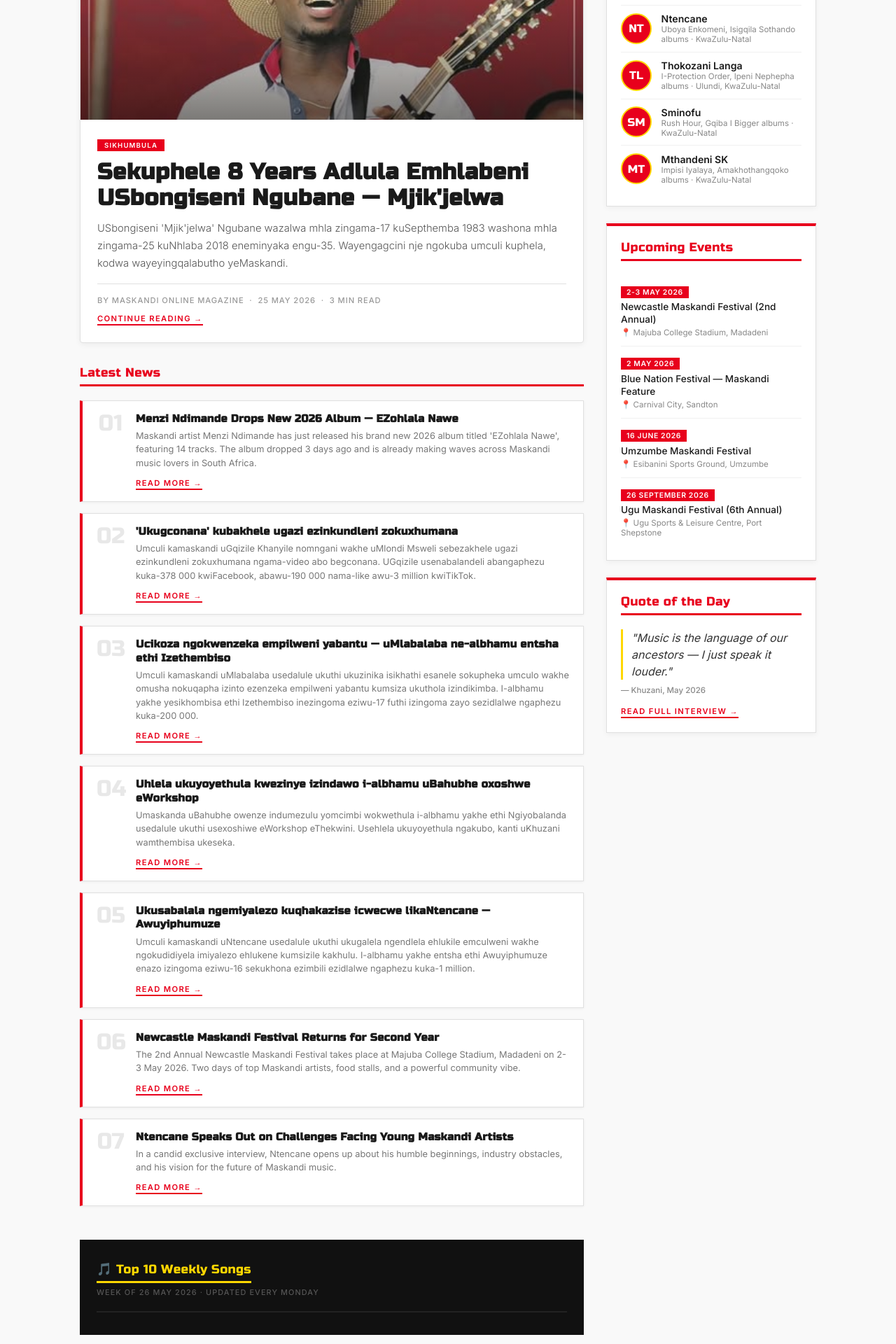
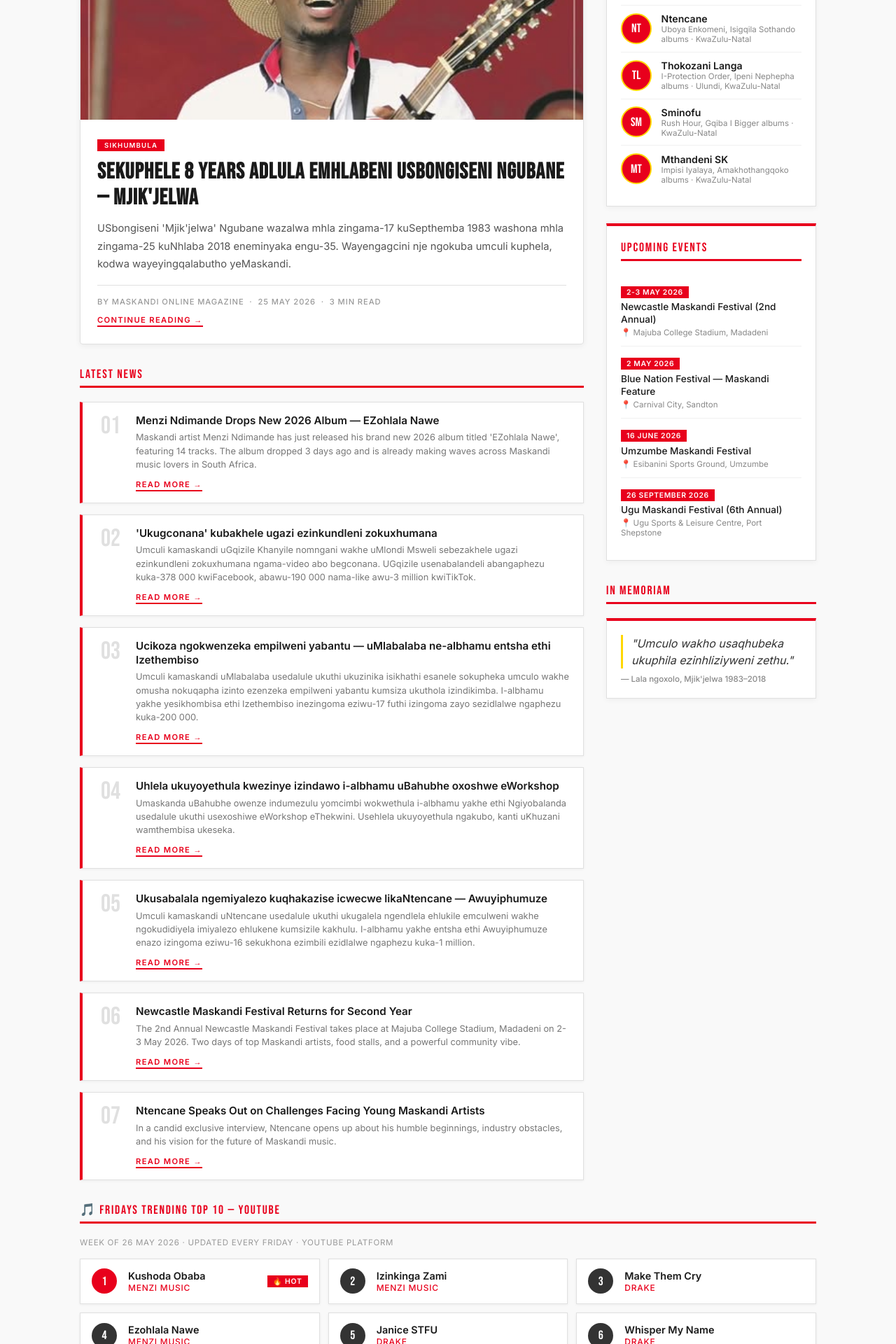
Before and after one commit to ayandamkhwanazi27-lang/maskandi-online, a Flask app: page / in a window 1280 px wide. Shown: the part 520-2440 px from the top of the page at 70% size. Run offline with Flask 3, Linux system fonts and the light colour scheme.

Commit message:
Update index.html

```diff
--- a/templates/index.html
+++ b/templates/index.html
@@ -1,72 +1,76 @@
 {% extends "base.html" %}
 
 {% block extra_styles %}
-<link href="https://fonts.googleapis.com/css2?family=Russo+One&family=Inter:wght@300;400;500;600&display=swap" rel="stylesheet">
 <style>
-  .hero-body h2, .news-item h3, .section-label {
-    font-family: 'Russo One', sans-serif !important;
-    letter-spacing: 0.02em;
-  }
-
   .main-grid {
     display: grid;
     grid-template-columns: 1fr 300px;
     gap: 2rem;
   }
 
+  /* Hero */
   .hero-card { margin-bottom: 2rem; }
 
   .hero-img {
-    width: 100%; height: 320px;
-    background: linear-gradient(135deg, #8B0010 0%, #B0001A 40%, #E8001C 100%);
-    display: flex; align-items: center; justify-content: center;
-    position: relative; overflow: hidden;
+    width: 100%;
+    height: 320px;
+    background: linear-gradient(135deg, #B0001A 0%, #E8001C 50%, #B0001A 100%);
+    display: flex;
+    align-items: center;
+    justify-content: center;
+    font-size: 5rem;
+    overflow: hidden;
+    position: relative;
   }
 
-  .hero-img img.article-photo {
-    width: 100%; height: 100%;
-    object-fit: cover; object-position: center top; display: block;
-  }
-
-  .hero-img img.fallback-logo {
-    width: 260px; max-width: 70%;
-    object-fit: contain; mix-blend-mode: multiply;
-    filter: drop-shadow(0 4px 16px rgba(0,0,0,0.3));
-  }
-
-  .hero-img::after {
-    content: ''; position: absolute;
-    bottom: 0; left: 0; right: 0; height: 60%;
-    background: linear-gradient(to top, rgba(0,0,0,0.5), transparent);
-    pointer-events: none;
+  .hero-img img {
+    width: 100%;
+    height: 100%;
+    object-fit: cover;
+    object-position: top center;
+    display: block;
   }
 
   .hero-body { padding: 1.5rem; }
 
   .hero-body h2 {
-    font-size: 2rem; line-height: 1.15;
-    margin-bottom: 0.75rem; color: #1A1A1A;
+    font-family: 'Bebas Neue', sans-serif;
+    font-size: 2rem;
+    letter-spacing: 0.03em;
+    line-height: 1.15;
+    margin-bottom: 0.75rem;
+    color: #1A1A1A;
   }
 
   .hero-body p {
-    font-size: 0.92rem; color: #555;
-    line-height: 1.7; font-weight: 300;
+    font-size: 0.92rem;
+    color: #555;
+    line-height: 1.75;
+    font-weight: 400;
   }
 
   .byline {
-    font-size: 0.7rem; color: #999;
-    letter-spacing: 0.08em; text-transform: uppercase;
-    margin-top: 1rem; padding-top: 1rem;
-    border-top: 1px solid #E0E0E0; font-weight: 500;
+    font-size: 0.7rem;
+    color: #999;
+    letter-spacing: 0.08em;
+    text-transform: uppercase;
+    margin-top: 1rem;
+    padding-top: 1rem;
+    border-top: 1px solid #E0E0E0;
+    font-weight: 500;
   }
 
+  /* News stack */
   .news-stack { display: flex; flex-direction: column; gap: 1rem; }
 
   .news-item {
-    background: white; border: 1px solid #E0E0E0;
+    background: white;
+    border: 1px solid #E0E0E0;
     border-left: 4px solid var(--red);
     padding: 1rem 1.25rem;
-    display: flex; gap: 1rem; align-items: flex-start;
+    display: flex;
+    gap: 1rem;
+    align-items: flex-start;
     transition: border-color 0.2s, box-shadow 0.2s;
     box-shadow: 0 1px 4px rgba(0,0,0,0.05);
   }
@@ -74,36 +78,48 @@
   .news-item:hover { border-left-color: var(--yellow); box-shadow: 0 3px 12px rgba(0,0,0,0.1); }
 
   .news-num {
-    font-family: 'Russo One', sans-serif;
-    font-size: 2rem; color: #E8E8E8;
-    line-height: 1; flex-shrink: 0; width: 2.5rem; text-align: center;
+    font-family: 'Bebas Neue', sans-serif;
+    font-size: 2.2rem;
+    color: #E0E0E0;
+    line-height: 1;
+    flex-shrink: 0;
+    width: 2.5rem;
+    text-align: center;
   }
 
-  .news-item h3 { font-size: 0.95rem; line-height: 1.3; margin-bottom: 0.3rem; color: #1A1A1A; }
+  .news-item h3 { font-size: 0.95rem; font-weight: 600; line-height: 1.3; margin-bottom: 0.3rem; color: #1A1A1A; }
   .news-item p { font-size: 0.8rem; color: #777; line-height: 1.5; }
 
+  /* Sidebar */
   .sidebar-widget {
-    background: white; border: 1px solid #E0E0E0;
+    background: white;
+    border: 1px solid #E0E0E0;
     border-top: 4px solid var(--red);
-    padding: 1.25rem; margin-bottom: 1.5rem;
+    padding: 1.25rem;
+    margin-bottom: 1.5rem;
     box-shadow: 0 2px 8px rgba(0,0,0,0.05);
   }
 
   .artist-card {
-    display: flex; align-items: center; gap: 0.85rem;
-    padding: 0.65rem 0; border-bottom: 1px solid #F0F0F0;
-    text-decoration: none; color: inherit; transition: background 0.15s;
+    display: flex;
+    align-items: center;
+    gap: 0.85rem;
+    padding: 0.65rem 0;
+    border-bottom: 1px solid #F0F0F0;
+    text-decoration: none;
+    color: inherit;
   }
-
   .artist-card:last-child { border-bottom: none; }
-  .artist-card:hover { background: #FFF8F8; margin: 0 -1.25rem; padding-left: 1.25rem; padding-right: 1.25rem; }
+  .artist-card:hover .artist-name { color: var(--red); }
 
   .artist-avatar {
-    width: 44px; height: 44px; border-radius: 50%;
+    width: 44px; height: 44px;
+    border-radius: 50%;
     background: var(--red);
     display: flex; align-items: center; justify-content: center;
-    font-family: 'Russo One', sans-serif;
-    font-size: 1rem; color: white; flex-shrink: 0;
+    font-family: 'Bebas Neue', sans-serif;
+    font-size: 1.1rem; color: white;
+    flex-shrink: 0;
     border: 2px solid var(--yellow);
   }
 
@@ -114,139 +130,74 @@
   .event-item:last-child { border-bottom: none; }
 
   .event-date {
-    display: inline-block; background: var(--red); color: white;
-    font-size: 0.65rem; font-weight: 700; letter-spacing: 0.06em;
-    padding: 2px 8px; margin-bottom: 0.3rem; text-transform: uppercase;
+    display: inline-block;
+    background: var(--red);
+    color: white;
+    font-size: 0.65rem;
+    font-weight: 700;
+    letter-spacing: 0.06em;
+    padding: 2px 8px;
+    margin-bottom: 0.3rem;
+    text-transform: uppercase;
   }
 
   .event-title { font-size: 0.85rem; font-weight: 500; line-height: 1.3; }
   .event-loc { font-size: 0.72rem; color: #888; margin-top: 0.15rem; }
 
   .pull-quote {
-    font-size: 1rem; line-height: 1.5; margin-bottom: 0.5rem;
-    font-style: italic; color: #333;
-    border-left: 3px solid var(--yellow); padding-left: 0.75rem;
+    font-size: 1rem;
+    line-height: 1.5;
+    margin-bottom: 0.5rem;
+    font-style: italic;
+    color: #333;
+    border-left: 3px solid var(--yellow);
+    padding-left: 0.75rem;
   }
 
   .pull-attr { font-size: 0.72rem; color: #888; font-weight: 500; }
 
-  /* ── TOP 10 SONGS ──────────────────────────────── */
-  .top10-section {
-    background: #111;
-    padding: 2rem 1.5rem;
-    margin-top: 3rem;
+  @media (max-width: 700px) {
+    .main-grid { grid-template-columns: 1fr; }
   }
 
-  .top10-header {
-    display: flex;
-    align-items: baseline;
-    justify-content: space-between;
-    margin-bottom: 0.4rem;
-  }
-
-  .top10-header .section-label {
-    color: var(--yellow);
-    border-color: var(--yellow);
-    margin-bottom: 0;
-  }
-
-  .top10-week {
-    font-size: 0.68rem;
-    color: #555;
-    letter-spacing: 0.1em;
-    text-transform: uppercase;
-    font-weight: 500;
-    margin-bottom: 1.25rem;
-  }
-
+  /* Top 10 Chart */
   .top10-grid {
     display: grid;
-    grid-template-columns: 1fr 1fr;
-    gap: 0;
-    border: 1px solid #222;
+    grid-template-columns: repeat(auto-fill, minmax(280px, 1fr));
+    gap: 0.75rem;
+    margin-bottom: 2rem;
   }
-
-  .song-row {
+  .chart-item {
+    background: white;
+    border: 1px solid #E0E0E0;
+    padding: 0.85rem 1rem;
     display: flex;
     align-items: center;
     gap: 1rem;
-    padding: 0.9rem 1rem;
-    border-bottom: 1px solid #222;
-    border-right: 1px solid #222;
-    transition: background 0.15s;
+    box-shadow: 0 1px 4px rgba(0,0,0,0.05);
+    transition: box-shadow 0.2s;
   }
-
-  .song-row:nth-child(even) { border-right: none; }
-  .song-row:nth-last-child(-n+2) { border-bottom: none; }
-  .song-row:hover { background: #1a1a1a; }
-
-  .song-rank {
-    font-family: 'Russo One', sans-serif;
-    font-size: 1.5rem;
-    color: #2a2a2a;
-    min-width: 2rem;
-    text-align: center;
-    line-height: 1;
+  .chart-item:hover { box-shadow: 0 4px 12px rgba(0,0,0,0.1); }
+  .chart-num {
+    width: 36px; height: 36px;
+    border-radius: 50%;
+    color: white;
+    font-family: 'Bebas Neue', sans-serif;
+    font-size: 1.1rem;
+    display: flex; align-items: center; justify-content: center;
     flex-shrink: 0;
   }
-
-  .song-row:nth-child(1) .song-rank,
-  .song-row:nth-child(2) .song-rank { color: var(--yellow); font-size: 1.7rem; }
-  .song-row:nth-child(3) .song-rank,
-  .song-row:nth-child(4) .song-rank { color: #888; }
-
-  .song-info { flex: 1; min-width: 0; }
-
-  .song-title {
-    font-size: 0.88rem;
-    font-weight: 600;
-    color: white;
-    white-space: nowrap;
-    overflow: hidden;
-    text-overflow: ellipsis;
-    margin-bottom: 0.1rem;
-  }
-
-  .song-artist {
-    font-size: 0.7rem;
-    color: #666;
-  }
-
-  .song-right {
-    display: flex;
-    flex-direction: column;
-    align-items: center;
-    gap: 2px;
-    flex-shrink: 0;
-  }
-
-  .song-trend {
-    font-size: 1.1rem;
-    line-height: 1;
-  }
-
-  .song-weeks {
-    font-size: 0.58rem;
-    color: #444;
-    text-align: center;
-    letter-spacing: 0.03em;
-    white-space: nowrap;
-  }
-
-  @media (max-width: 700px) {
-    .main-grid { grid-template-columns: 1fr; }
-    .hero-img { height: 220px; }
-    .top10-grid { grid-template-columns: 1fr; }
-    .song-row { border-right: none; }
-    .song-row:nth-last-child(-n+2) { border-bottom: 1px solid #222; }
-    .song-row:last-child { border-bottom: none; }
-  }
+  .chart-title { font-size: 0.9rem; font-weight: 600; color: #1A1A1A; }
+  .chart-artist { font-size: 0.75rem; color: var(--red); font-weight: 500; margin-top: 0.1rem; text-transform: uppercase; letter-spacing: 0.06em; }
+  .chart-badge { margin-left: auto; font-size: 0.65rem; font-weight: 700; background: var(--red); color: white; padding: 2px 8px; text-transform: uppercase; letter-spacing: 0.08em; }
+  .chart-body { flex: 1; }
 </style>
 {% endblock %}
 
 {% block content %}
 <div class="page-wrap">
   <div class="main-grid">
+
     <main>
       <div class="section-label">Featured Story</div>
 
@@ -254,9 +205,9 @@
       <div class="card hero-card">
         <div class="hero-img">
           {% if featured.image %}
-            <img class="article-photo" src="/static/{{ featured.image }}" alt="{{ featured.title }}">
+            <img src="/static/{{ featured.image }}" alt="{{ featured.title }}">
           {% else %}
-            <img class="fallback-logo" src="/static/sublogo.jpg" alt="Maskandi Online Magazine">
+            🎵
           {% endif %}
         </div>
         <div class="hero-body">
@@ -282,34 +233,6 @@
         </div>
         {% endfor %}
       </div>
-
-      <!-- TOP 10 WEEKLY SONGS -->
-      <div class="top10-section">
-        <div class="top10-header">
-          <div class="section-label">🎵 Top 10 Weekly Songs</div>
-        </div>
-        <div class="top10-week">Week of 26 May 2026 · Updated Every Monday</div>
-        <div class="top10-grid">
-          {% for song in top10 %}
-          <div class="song-row">
-            <div class="song-rank">{{ song.rank }}</div>
-            <div class="song-info">
-              <div class="song-title">{{ song.title }}</div>
-              <div class="song-artist">{{ song.artist }}</div>
-            </div>
-            <div class="song-right">
-              <div class="song-trend">
-                {% if song.trend == 'up' %}🔺
-                {% elif song.trend == 'down' %}🔻
-                {% else %}➖{% endif %}
-              </div>
-              <div class="song-weeks">{{ song.weeks }}w</div>
-            </div>
-          </div>
-          {% endfor %}
-        </div>
-      </div>
-
     </main>
 
     <aside>
@@ -337,13 +260,91 @@
         {% endfor %}
       </div>
 
+      <div class="section-label" style="margin-top:2rem">In Memoriam</div>
       <div class="sidebar-widget">
-        <div class="section-label">Quote of the Day</div>
-        <div class="pull-quote">"Music is the language of our ancestors — I just speak it louder."</div>
-        <div class="pull-attr">— Khuzani, May 2026</div>
-        <a href="/news" class="btn-read" style="margin-top:1rem">Read full interview →</a>
+        <div class="pull-quote">"Umculo wakho usaqhubeka ukuphila ezinhliziyweni zethu."</div>
+        <div class="pull-attr">— Lala ngoxolo, Mjik'jelwa 1983–2018</div>
       </div>
     </aside>
+
   </div>
+
+  <!-- TOP 10 TRENDING SONGS -->
+  <div class="section-label" style="margin-top:2rem">🎵 Fridays Trending Top 10 — YouTube</div>
+  <div style="font-size:0.72rem;color:#999;letter-spacing:0.06em;text-transform:uppercase;margin-bottom:1rem;">Week of 26 May 2026 · Updated Every Friday · YouTube Platform</div>
+  <div class="top10-grid">
+    <div class="chart-item">
+      <div class="chart-num" style="background:var(--red)">1</div>
+      <div class="chart-body">
+        <div class="chart-title">Kushoda Obaba</div>
+        <div class="chart-artist">Menzi Music</div>
+      </div>
+      <div class="chart-badge new">🔥 Hot</div>
+    </div>
+    <div class="chart-item">
+      <div class="chart-num" style="background:#333">2</div>
+      <div class="chart-body">
+        <div class="chart-title">Izinkinga Zami</div>
+        <div class="chart-artist">Menzi Music</div>
+      </div>
+    </div>
+    <div class="chart-item">
+      <div class="chart-num" style="background:#333">3</div>
+      <div class="chart-body">
+        <div class="chart-title">Make Them Cry</div>
+        <div class="chart-artist">Drake</div>
+      </div>
+    </div>
+    <div class="chart-item">
+      <div class="chart-num" style="background:#333">4</div>
+      <div class="chart-body">
+        <div class="chart-title">Ezohlala Nawe</div>
+        <div class="chart-artist">Menzi Music</div>
+      </div>
+    </div>
+    <div class="chart-item">
+      <div class="chart-num" style="background:#333">5</div>
+      <div class="chart-body">
+        <div class="chart-title">Janice STFU</div>
+        <div class="chart-artist">Drake</div>
+      </div>
+    </div>
+    <div class="chart-item">
+      <div class="chart-num" style="background:#333">6</div>
+      <div class="chart-body">
+        <div class="chart-title">Whisper My Name</div>
+        <div class="chart-artist">Drake</div>
+      </div>
+    </div>
+    <div class="chart-item">
+      <div class="chart-num" style="background:#333">7</div>
+      <div class="chart-body">
+        <div class="chart-title">Jiki Jiki (Beke le Beke)</div>
+        <div class="chart-artist">DJ Sizer</div>
+      </div>
+    </div>
+    <div class="chart-item">
+      <div class="chart-num" style="background:#333">8</div>
+      <div class="chart-body">
+        <div class="chart-title">Sengithole Omunye</div>
+        <div class="chart-artist">Feza</div>
+      </div>
+    </div>
+    <div class="chart-item">
+      <div class="chart-num" style="background:#333">9</div>
+      <div class="chart-body">
+        <div class="chart-title">Skhethe</div>
+        <div class="chart-artist">Nova SA Style & BA Bethe Gashoazen</div>
+      </div>
+    </div>
+    <div class="chart-item">
+      <div class="chart-num" style="background:#333">10</div>
+      <div class="chart-body">
+        <div class="chart-title">Izospana</div>
+        <div class="chart-artist">Zuma, Sam Deep & Thatohatsi</div>
+      </div>
+    </div>
+  </div>
+
 </div>
 {% endblock %}
```
